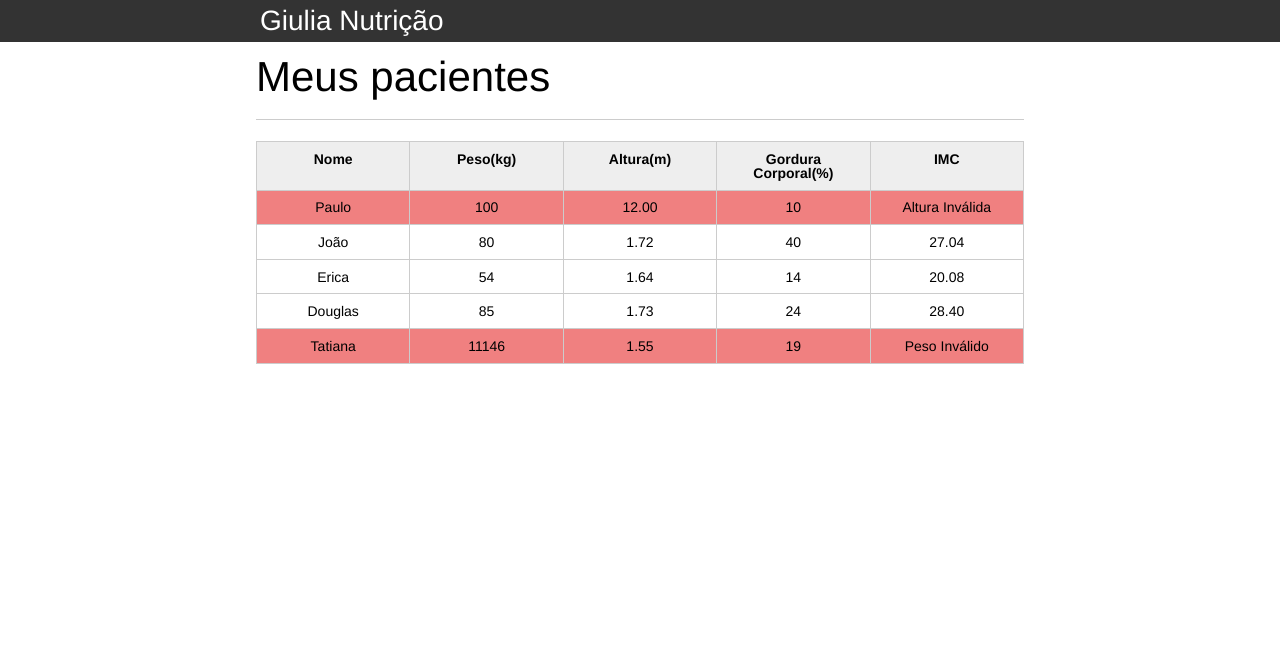
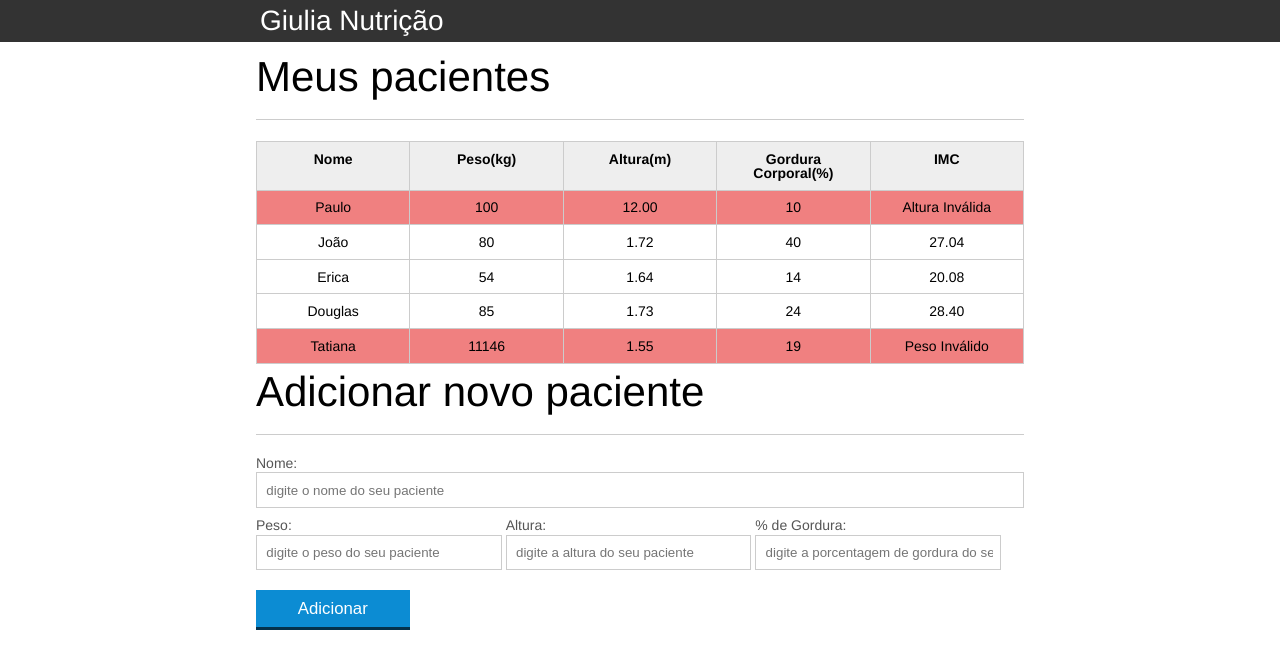
Before and after one commit to GiuSoares/introducao-javascript, a plain HTML site: page index.html in a window 1280 px wide. Drawn offline with Linux system fonts and the light colour scheme.

Commit message:
Adicionando eventListener

```diff
--- a/index.html
+++ b/index.html
@@ -2,7 +2,7 @@
 <html lang="pt-br">
 	<head>
 		<meta charset="UTF-8">
-		<title>Aparecida Nutrição</title>
+		<title>Giulia Nutrição</title>
 		<link rel="icon" href="favicon.ico" type="image/x-icon">
 		<link rel="stylesheet" type="text/css" href="css/reset.css">
 		<link rel="stylesheet" type="text/css" href="css/index.css">
@@ -73,6 +73,30 @@
 			</section>
 		</main>
 
+		<section class="container">
+			<h2 id="titulo-form">Adicionar novo paciente</h2>
+			<form id="form-adiciona">
+				<div class="">
+					<label for="nome">Nome:</label>
+					<input id="nome" name="nome" type="text" placeholder="digite o nome do seu paciente" class="campo">
+				</div>
+				<div class="grupo">
+					<label for="peso">Peso:</label>
+					<input id="peso" name="peso" type="text" placeholder="digite o peso do seu paciente" class="campo campo-medio">
+				</div>
+				<div class="grupo">
+					<label for="altura">Altura:</label>
+					<input id="altura" name="altura" type="text" placeholder="digite a altura do seu paciente" class="campo campo-medio">
+				</div>
+				<div class="grupo">
+					<label for="gordura">% de Gordura:</label>
+					<input id="gordura" name="gordura" type="text" placeholder="digite a porcentagem de gordura do seu paciente" class="campo campo-medio">
+				</div>
+
+				<button id="adicionar-paciente" class="botao bto-principal">Adicionar</button>
+			</form>
+		</section>
+
 		<script src="js/principal.js"></script>
 
 	</body>
--- a/js/principal.js
+++ b/js/principal.js
@@ -37,3 +37,19 @@ for(var i= 0; i < pacientes.length; i++){
     tdImc.textContent=imc.toFixed(2);
     }
 }
+
+titulo.addEventListener("click",function(){
+    console.log("Olá, eu fui clicado!");
+});
+
+
+var botaoAdicionar = document.querySelector("#adicionar-paciente");
+botaoAdicionar.addEventListener("click", function(){
+    console.log("Oi, cliquei no botão adicionar!");
+})
+
+
+/*function mostraMensagem(){
+  console.log("Olá, eu fui clicado!");
+  alert("Fui clicado");
+}*/
```
